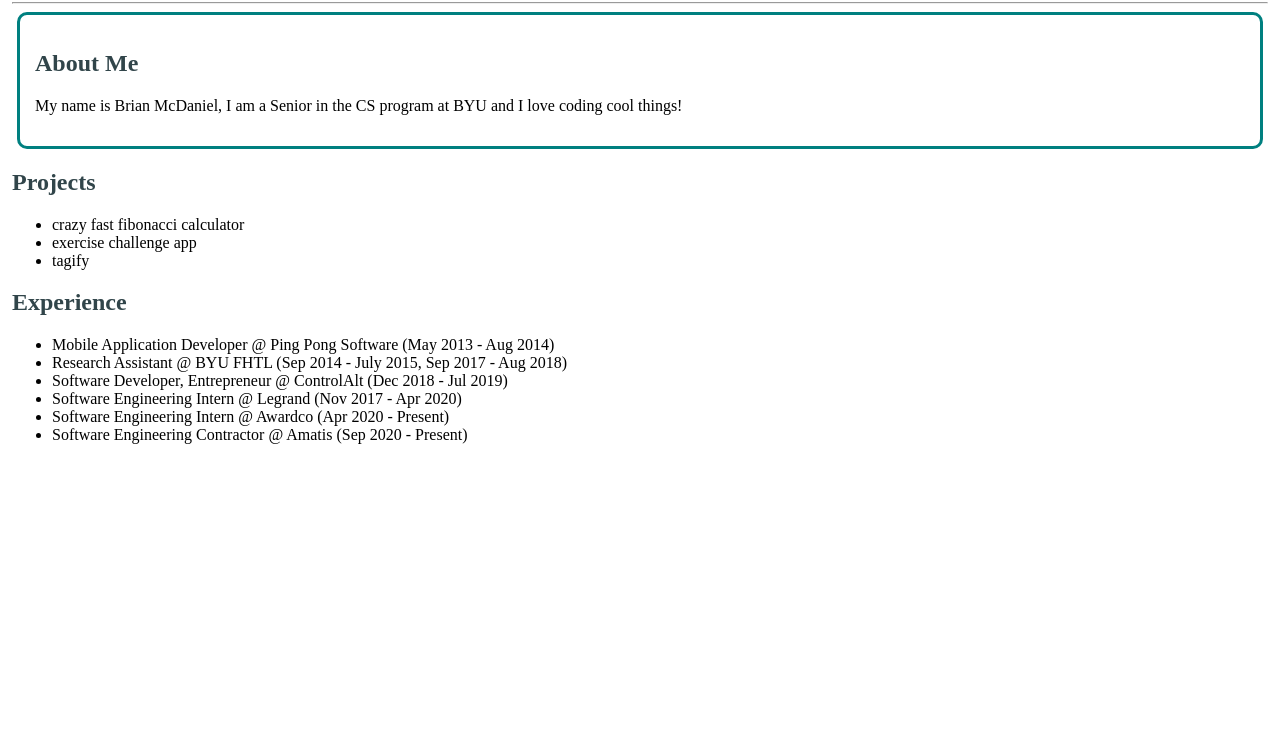
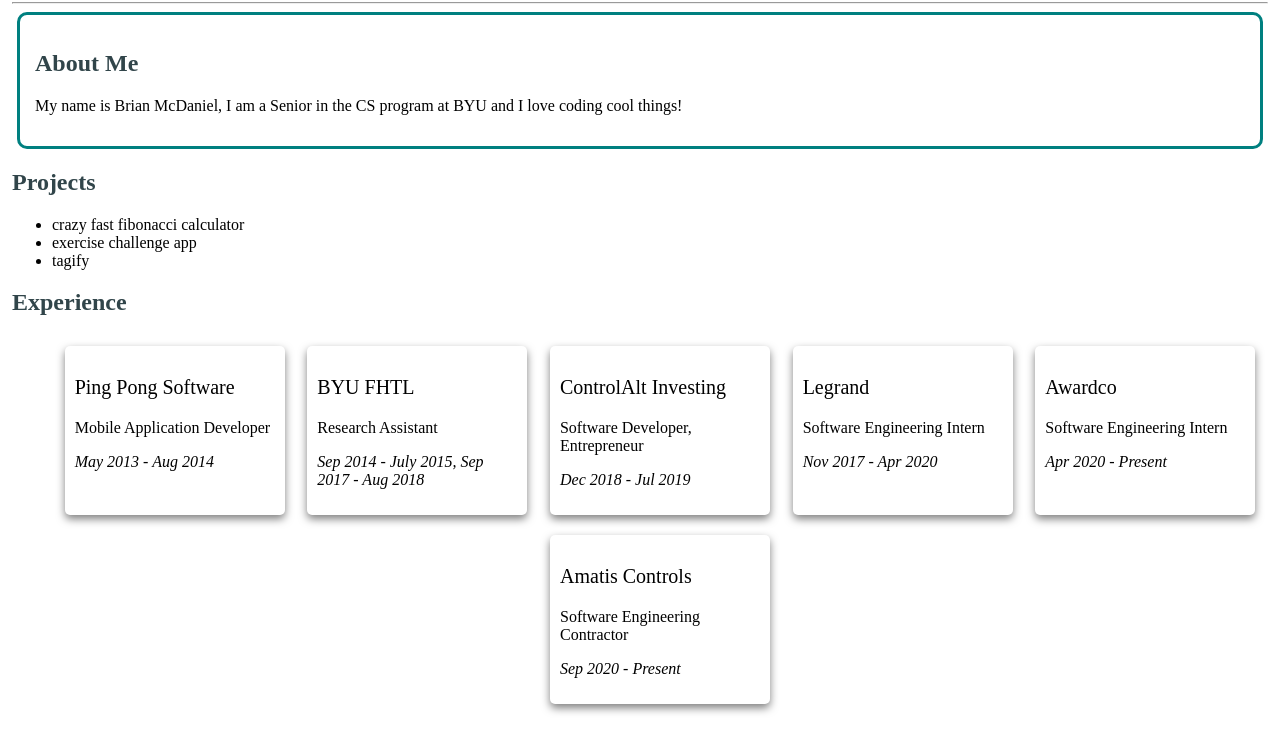
Before and after one commit to bdmcd/portfolio, a plain HTML site: page index.html in a window 1280 px wide. Shown: the part 124-854 px from the top of the page. Before the commit the page ends 800 px from the top, so only its background shows below. Drawn offline with Linux system fonts and the light colour scheme.

Commit message:
C2 add flexbox

```diff
--- a/index.html
+++ b/index.html
@@ -58,6 +58,37 @@
             padding: 15px;
         }
 
+        .flex-container {
+            display: flex;
+            justify-content: space-evenly;
+            align-items: stretch;
+            flex-wrap: wrap;
+        }
+
+        ul.flex-container {
+            list-style-type: none;
+        }
+
+        li.flex-item {
+            margin: 10px;
+            width: 200px;
+        }
+
+        .experience-company {
+            font-size: 20px;
+            font-weight: 400;
+        }
+
+        .experience-dates {
+            font-style: italic;
+        }
+
+        .card {
+            box-shadow: 0 4px 8px rgba(0,0,0,0.5);
+            border-radius: 5px;
+            padding: 10px
+        }
+
     </style>
 </head>
 
@@ -81,13 +112,37 @@
             <li>tagify</li>
         </ul>
         <h2>Experience</h2>
-        <ul>
-            <li>Mobile Application Developer @ Ping Pong Software (May 2013 - Aug 2014)</li>
-            <li>Research Assistant @ BYU FHTL (Sep 2014 - July 2015, Sep 2017 - Aug 2018)</li>
-            <li>Software Developer, Entrepreneur @ ControlAlt (Dec 2018 - Jul 2019)</li>
-            <li>Software Engineering Intern @ Legrand (Nov 2017 - Apr 2020)</li>
-            <li>Software Engineering Intern @ Awardco (Apr 2020 - Present)</li>
-            <li>Software Engineering Contractor @ Amatis (Sep 2020 - Present)</li>
+        <ul class="flex-container">
+            <li class="flex-item card">
+                <p class="experience-company">Ping Pong Software</p>
+                <p class="experience-title">Mobile Application Developer</p>
+                <p class="experience-dates">May 2013 - Aug 2014</p>
+            </li>
+            <li class="flex-item card">
+                <p class="experience-company">BYU FHTL</p>
+                <p class="experience-title">Research Assistant</p>
+                <p class="experience-dates">Sep 2014 - July 2015, Sep 2017 - Aug 2018</p>
+            </li>
+            <li class="flex-item card">
+                <p class="experience-company">ControlAlt Investing</p>
+                <p class="experience-title">Software Developer, Entrepreneur</p>
+                <p class="experience-dates">Dec 2018 - Jul 2019</p>
+            </li>
+            <li class="flex-item card">
+                <p class="experience-company">Legrand</p>
+                <p class="experience-title">Software Engineering Intern</p>
+                <p class="experience-dates">Nov 2017 - Apr 2020</p>
+            </li>
+            <li class="flex-item card">
+                <p class="experience-company">Awardco</p>
+                <p class="experience-title">Software Engineering Intern</p>
+                <p class="experience-dates">Apr 2020 - Present</p>
+            </li>
+            <li class="flex-item card">
+                <p class="experience-company">Amatis Controls</p>
+                <p class="experience-title">Software Engineering Contractor</p>
+                <p class="experience-dates">Sep 2020 - Present</p>
+            </li>
         </ul>
     </div>
 </body>
```
